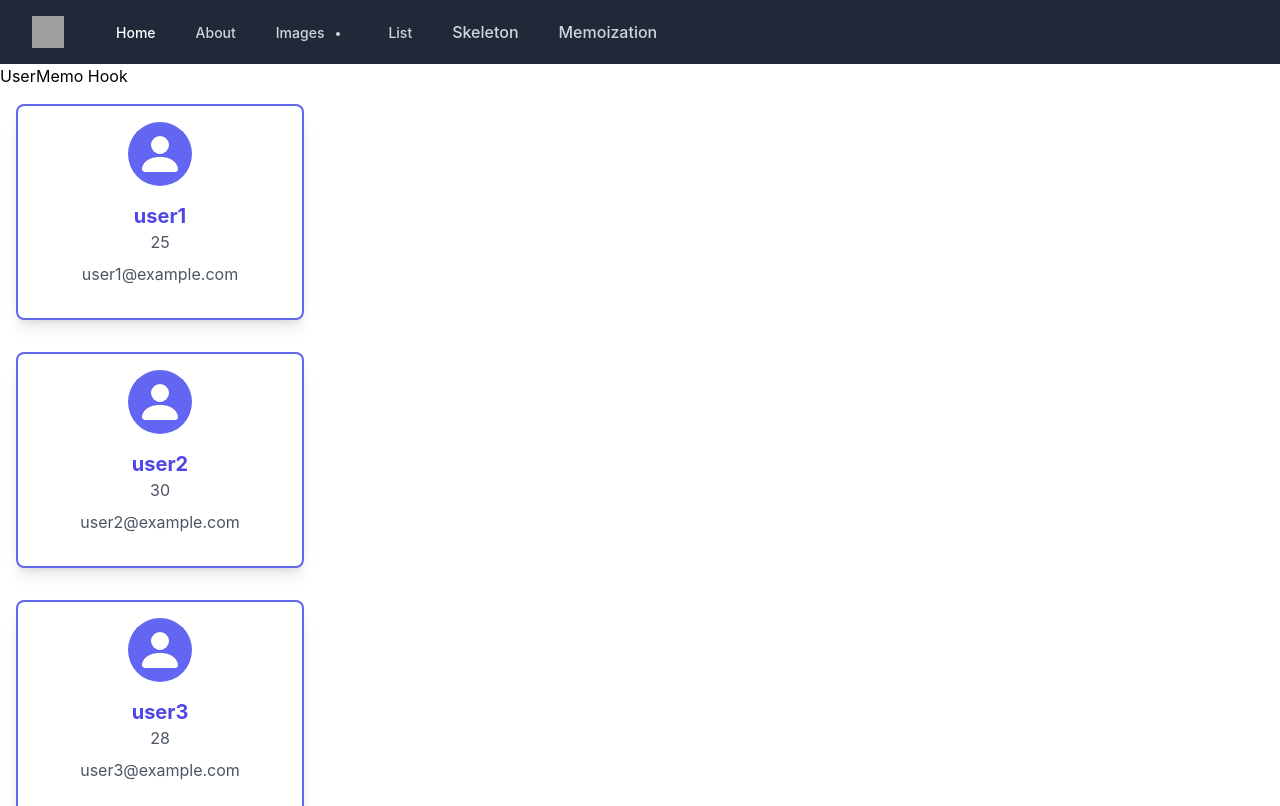
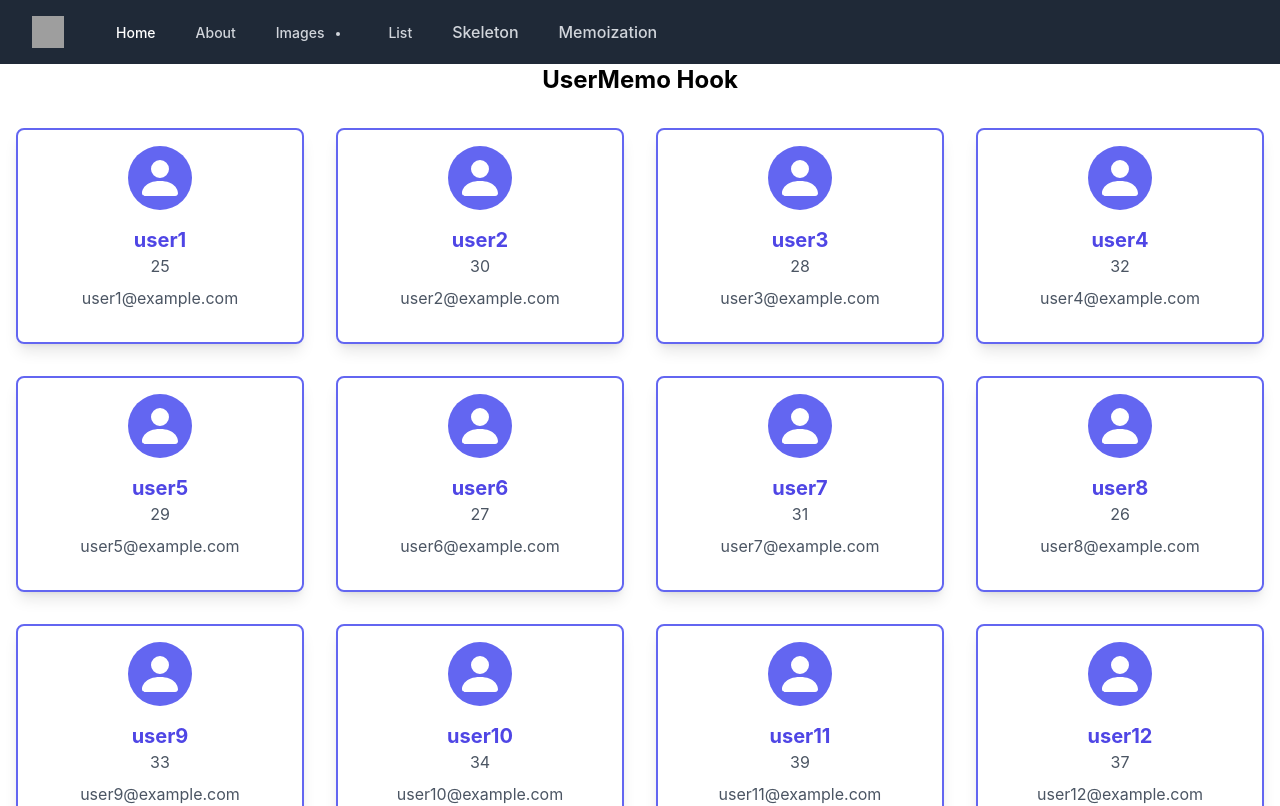
Before and after one commit to Chohankoti/Optimize, a React (Create React App) app: page /memo in a window 1280 px wide. Shown: the top 806 px of the page. Built offline with nearby package versions, Linux system fonts and the light colour scheme; grey boxes are pictures that could not be loaded.

Commit message:
almost done

```diff
--- a/src/Components/Memoization/Details.jsx
+++ b/src/Components/Memoization/Details.jsx
@@ -2,8 +2,7 @@ import React from 'react';
 
 const Details = ({ user }) => {
   return (
-        <div className="flex">
-            <div className="w-full md:w-1/2 lg:w-1/3 xl:w-1/4 p-4">
+    <div className="w-full md:w-1/2 lg:w-1/4 p-4">
       <div className="rounded-lg border-2 border-indigo-500 bg-transparent p-4 text-center shadow-lg dark:bg-gray-800">
         <figure className="mx-auto mb-4 flex h-16 w-16 items-center justify-center rounded-full bg-indigo-500 dark:bg-indigo-600">
           <svg xmlns="http://www.w3.org/2000/svg" width="48" height="48" fill="currentColor" className="bi bi-person-fill text-white dark:text-indigo-300" viewBox="0 0 16 16">
@@ -16,7 +15,6 @@ const Details = ({ user }) => {
         <p className="mb-4 text-gray-600 dark:text-gray-300">{user.email}</p>
       </div>
     </div>
-        </div>
   );
 };
 
--- a/src/Components/Memoization/User.jsx
+++ b/src/Components/Memoization/User.jsx
@@ -13,6 +13,8 @@ export default function User() {
         { id: 8, name: 'user8', age: 26, email: 'user8@example.com' },
         { id: 9, name: 'user9', age: 33, email: 'user9@example.com' },
         { id: 10, name: 'user10', age: 34, email: 'user10@example.com' },
+        { id: 11, name: 'user11', age: 39, email: 'user11@example.com' },
+        { id: 12, name: 'user12', age: 37, email: 'user12@example.com' },
     ];
 
     const [users, setUser] = useState(userList);
@@ -23,8 +25,8 @@ export default function User() {
     });
 
     return (
-        <div>
-            <h1>UserMemo Hook</h1>
+        <div className="flex flex-row flex-wrap">
+            <h1 className="w-full text-center text-2xl font-bold mb-4">UserMemo Hook</h1>
             {displayList}
         </div>
     );
```
Lines whose indentation alone changed are shown as unchanged.
